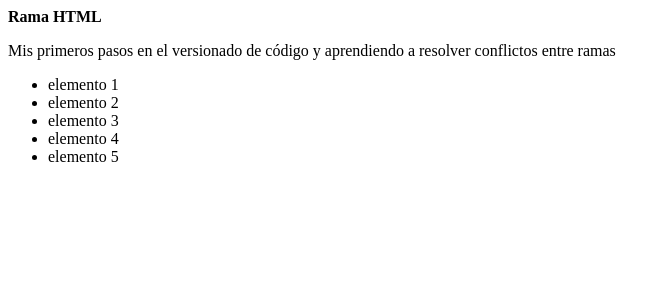
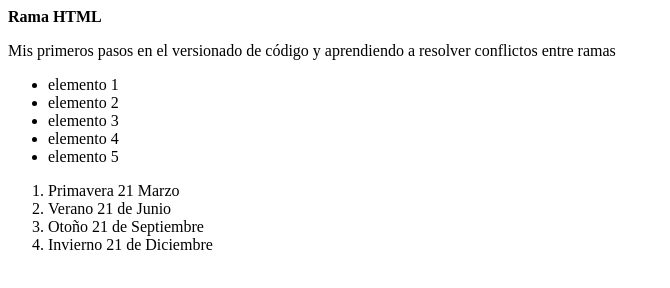
Before and after one commit to edgarbenz/prueba-reset-repo, a plain HTML site: page index.html in a window 1280 px wide. Shown: the whole page, without its empty margins (0-670 px from the left). Drawn offline with Linux system fonts and the light colour scheme.

Commit message:
Agregando Estaciones del año con fecha de inicio

```diff
--- a/index.html
+++ b/index.html
@@ -16,6 +16,12 @@
     <li>elemento 4</li>
     <li>elemento 5</li>
   </ul>
+  <ol>
+    <li>Primavera 21 Marzo</li>
+    <li>Verano 21 de Junio</li>
+    <li>Otoño 21 de Septiembre</li>
+    <li>Invierno 21 de Diciembre</li>
+  </ol>
   <script src="huguito.js"></script>
 </body>
 </html>
```
